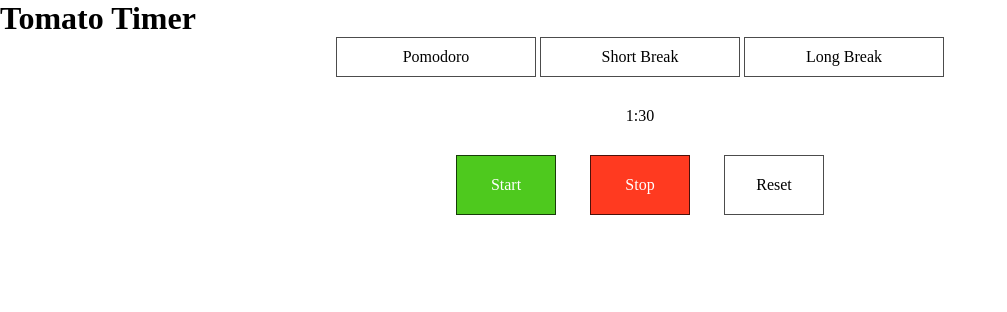
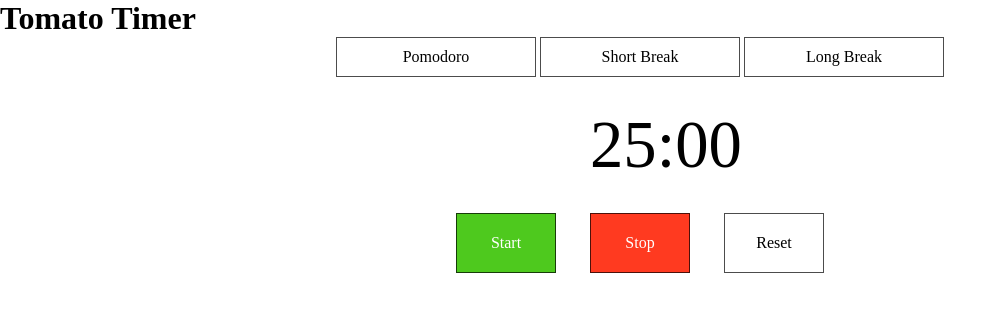
Before and after one commit to luantranminh/pomodoro_timer, a plain HTML site: page index.html in a window 1280 px wide. Shown: the whole page, without its empty margins (0-1007 px from the left). Drawn offline with Linux system fonts and the light colour scheme.

Commit message:
update style

```diff
--- a/css/style.css
+++ b/css/style.css
@@ -19,6 +19,8 @@
 
 #time {
   text-align: center;
+  font-size: 50pt;
+  font-style: bold;
   width: 100px; height: auto;
   margin: 30px auto;
 }
--- a/index.html
+++ b/index.html
@@ -13,7 +13,7 @@
       <li id="shortbreak">Short Break</li>
       <li id="longbreak"> Long Break</li>
     </ul>
-    <div><p id="time">1:30</p></div>
+    <div><p id="time">25:00</p></div>
     <ul class="nav-bot">
       <li id="startbut">Start</li>
       <li id="stopbut">Stop</li>
```
